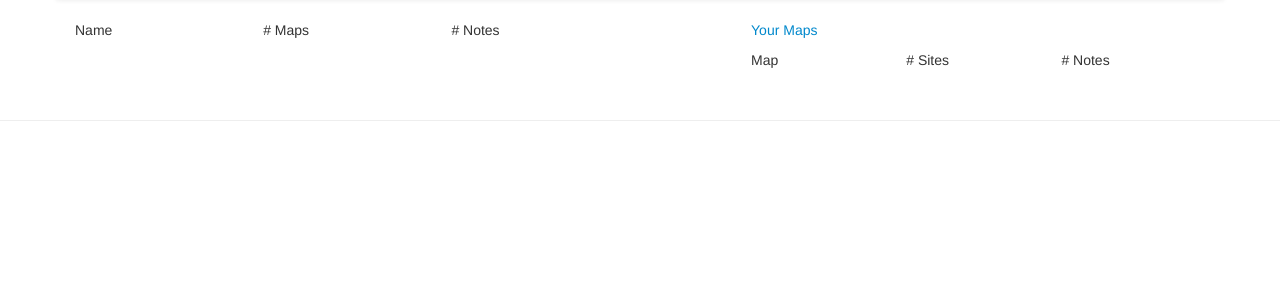
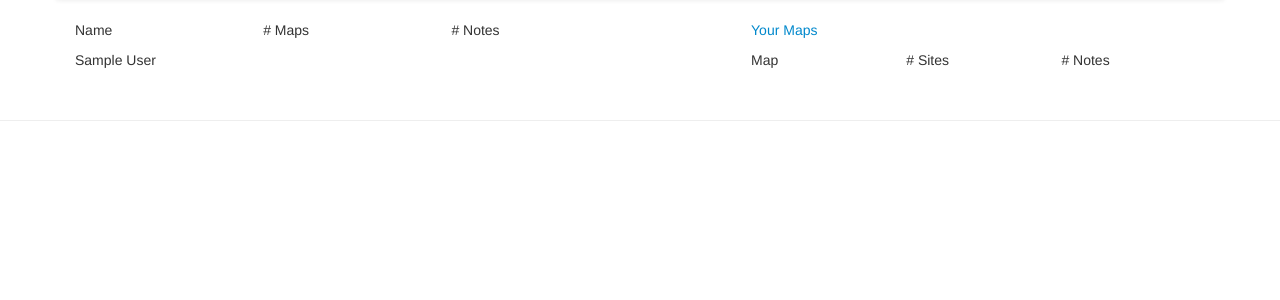
Before and after one commit to cinjon/kaizen-web, a Flask app: template web/app/templates/global_index.html in a window 1280 px wide. Shown: the part 42-342 px from the top of the page. Run offline with Flask 2, Linux system fonts and the light colour scheme; the template is opened without the code that fills it: values that come from a table or form of the project are taken from there, others are empty; the visitor is signed in with stand-in values (Sample User, id 1); data comes from the database, SQL or seed files in the repository; parts of the project's set-up code (start-up, migrations or seed data) failed here and were passed over; some libraries are stand-ins or nearby versions.

Commit message:
gahhh, login fxes?

```diff
--- a/web/app/models/kaizen_user.py
+++ b/web/app/models/kaizen_user.py
@@ -29,13 +29,13 @@ class KaizenUser(app.db.Model, UserMixin):
                             backref=app.db.backref('users', lazy='dynamic'))
     mappings = app.db.relationship('Mapping', backref='user', lazy='dynamic')
 
-    def __init__(self, name, email, password, roles, active):
+    def __init__(self, name, email, password, active):
         self.email = email
         self.name = name
         self.active = active
         self.password = self.set_password(password)
         self.creation_time = app.utility.get_time()
-        self.roles = roles
+#         self.roles = roles
 
     def is_authenticated(self):
         #Can the user be logged in in general?
@@ -109,7 +109,7 @@ class KaizenUser(app.db.Model, UserMixin):
         return self.name
 
 def create_user(name, email, password, role=ROLE_USER, active=True):
-    user = KaizenUser(name=name, email=email, password=password, role=role, active=active)
+    user = KaizenUser(name=name, email=email, password=password, active=active)
     app.models.sql.add(user)
     return user
 
--- a/web/app/templates/global_index.html
+++ b/web/app/templates/global_index.html
@@ -12,7 +12,7 @@
       <div id="global_summary">
         {% for user in users %}
         <div class="row-fluid">
-          <div class="span4">{{user.first}} {{user.last}}</div>
+          <div class="span4">{{user.name}}</div>
           <div class="span4">{{user.map_total}}</div>
           <div class="span4">{{user.note_total}}</div>
         </div>
--- a/web/app/views/index.py
+++ b/web/app/views/index.py
@@ -32,7 +32,7 @@ def user_index():
     for u in kaizen_user.all_users_sorted_by_note_total():
         if u.email == g.user.email:
             continue
-        users.append({'first':u.first, 'last':u.last,
+        users.append({'name':u.name,
                       'map_total':len(u.mappings.all()),
                       'note_total':u.number_of_notes()})
     mappings = []
--- a/web/app/views/login.py
+++ b/web/app/views/login.py
@@ -6,7 +6,6 @@ from flask.ext.login import current_user, login_required, logout_user
 def load_user(id):
     return app.models.kaizen_user.user_with_id(id)
 
-
 @app.flask_app.before_request
 def before_request():
     if current_user.is_anonymous():
@@ -14,12 +13,10 @@ def before_request():
     else:
         g.user = current_user
 
-
 def handle_g_user():
     if request.is_xhr:
         return app.utility.xhr_user_login(g.user, True)
     return app.views.index.go_to_index()
-
 
 #only for the extension
 @app.flask_app.route('/ext-login', methods=['GET', 'POST'])
```
Also changed, not shown: web/requirements.txt (+24 -2 lines).
